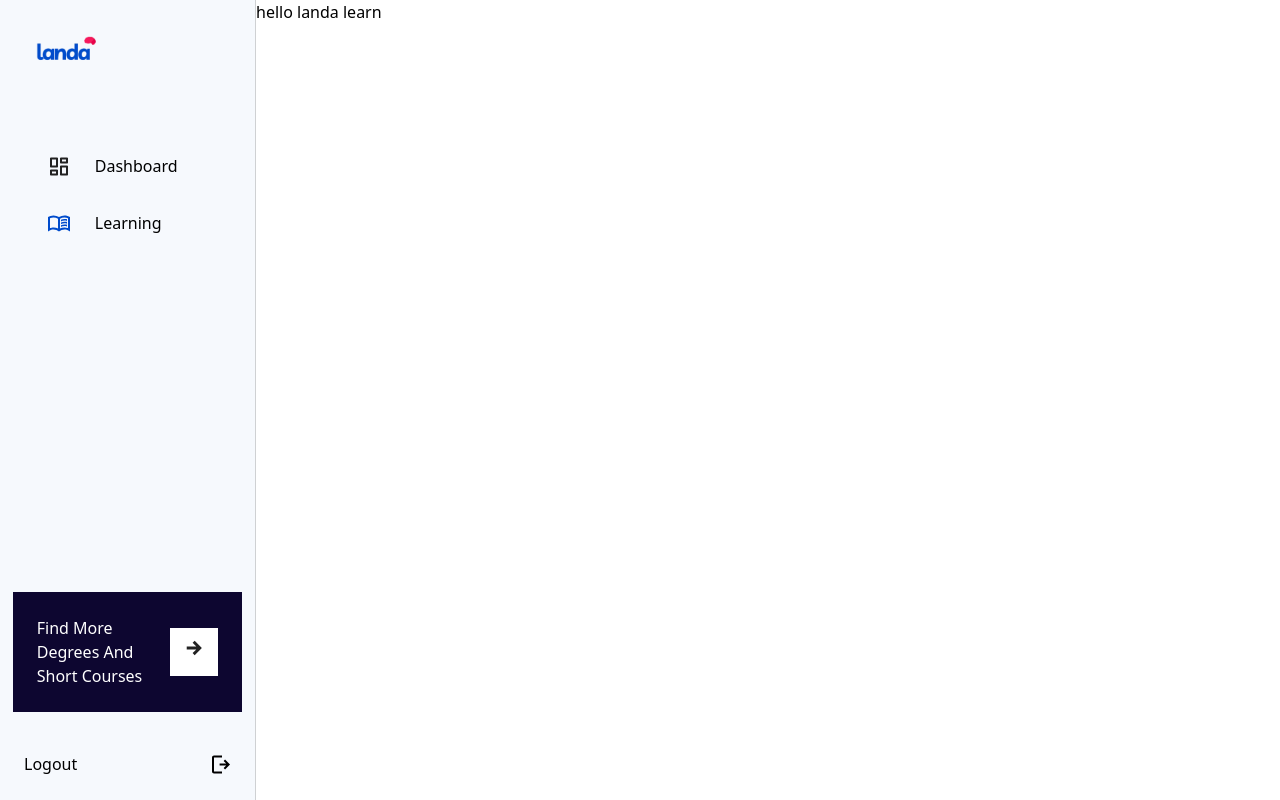
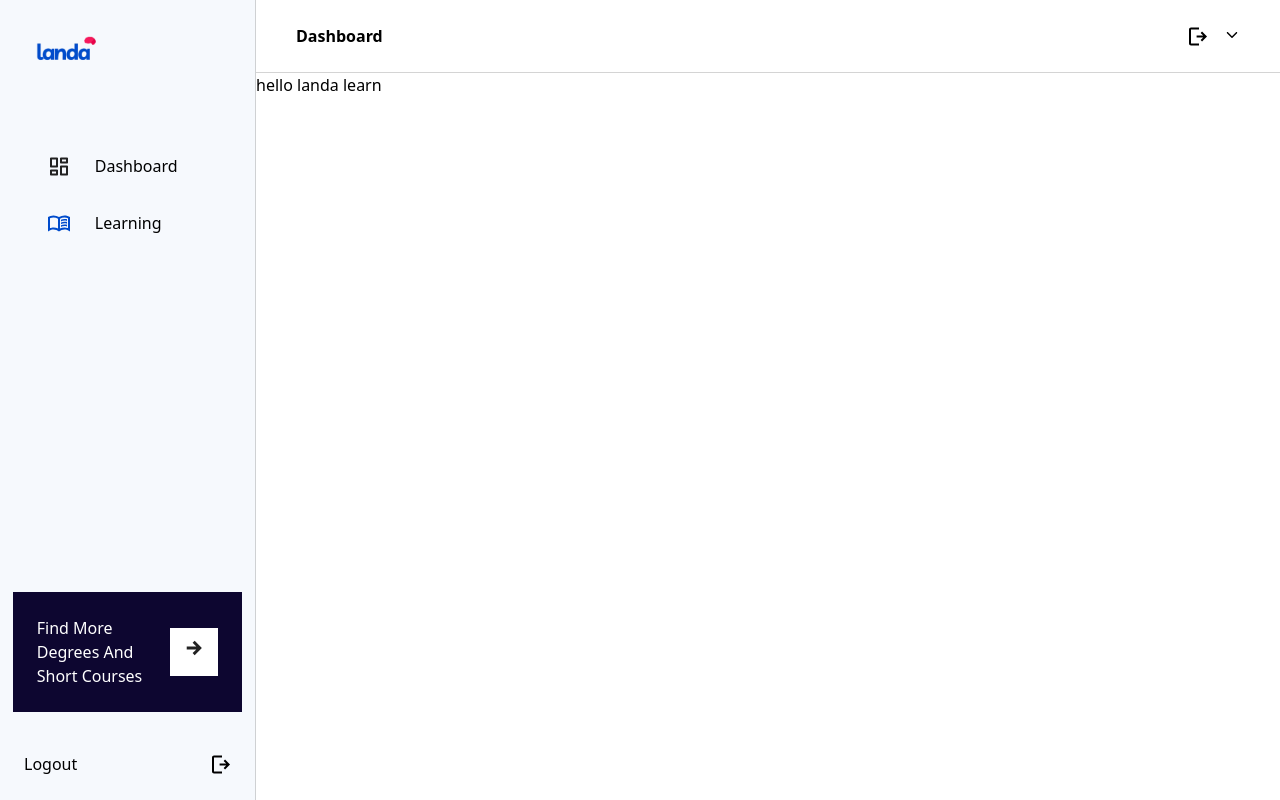
Before and after one commit to TEECOD3/landaAsessment, a Next.js app: page / in a window 1280 px wide. Built offline with nearby package versions, Linux system fonts and the light colour scheme.

Commit message:
FEAT:First commit

```diff
--- a/app/learning/components/Navbar.tsx
+++ b/app/components/UI/Navbar.tsx
@@ -3,15 +3,18 @@ import { GiHamburgerMenu } from "react-icons/gi";
 import { FC } from "react";
 import { IoIosArrowDown } from "react-icons/io";
 
-interface NavbarProps {}
+interface NavbarProps {
+  heading: String;
+}
 
-const Navbar: FC<NavbarProps> = () => {
+const Navbar: FC<NavbarProps> = (props: NavbarProps) => {
+  const { heading } = props;
   return (
     <nav className="w-full  flex justify-between items-center border-b border-gray/40">
       <div className="flex justify-between items-center  w-full px-10 py-6">
         <div className="flex gap-4 items-center justify-center">
           <GiHamburgerMenu className=" font-bold lg:hidden" />
-          <h3 className="font-extrabold capitalize ">learning</h3>
+          <h3 className="font-extrabold capitalize ">{heading}</h3>
         </div>
 
         <div className="flex gap-4">
--- a/app/learning/layout.tsx
+++ b/app/learning/layout.tsx
@@ -1,6 +1,6 @@
 import React from "react";
 import { Button } from "../components/UI/Button";
-import Navbar from "./components/Navbar";
+import Navbar from "../components/UI/Navbar";
 import NavLink from "../components/UI/Nav-link";
 import "tailwindcss/tailwind.css";
 import { useRouter } from "next/router";
@@ -13,7 +13,7 @@ const Layout = (props: learningpageprops) => {
   const { children } = props;
   return (
     <main>
-      <Navbar />
+      <Navbar heading="Learning" />
       <div className="flex gap-3 flex-col mt-[50px] lg:ml-[50px]">
         <ul className="flex gap-3 text-sm items-center justify-center md:items-start md:justify-start ">
           <li className="">
--- a/app/page.tsx
+++ b/app/page.tsx
@@ -1,8 +1,10 @@
 import Image from "next/image";
+import Navbar from "./components/UI/Navbar";
 
 export default function Home() {
   return (
     <main className="">
+      <Navbar heading="dashboard" />
       <h1>hello landa learn</h1>
     </main>
   );
```
Also changed, not shown: public/learningicon.svg (added).
